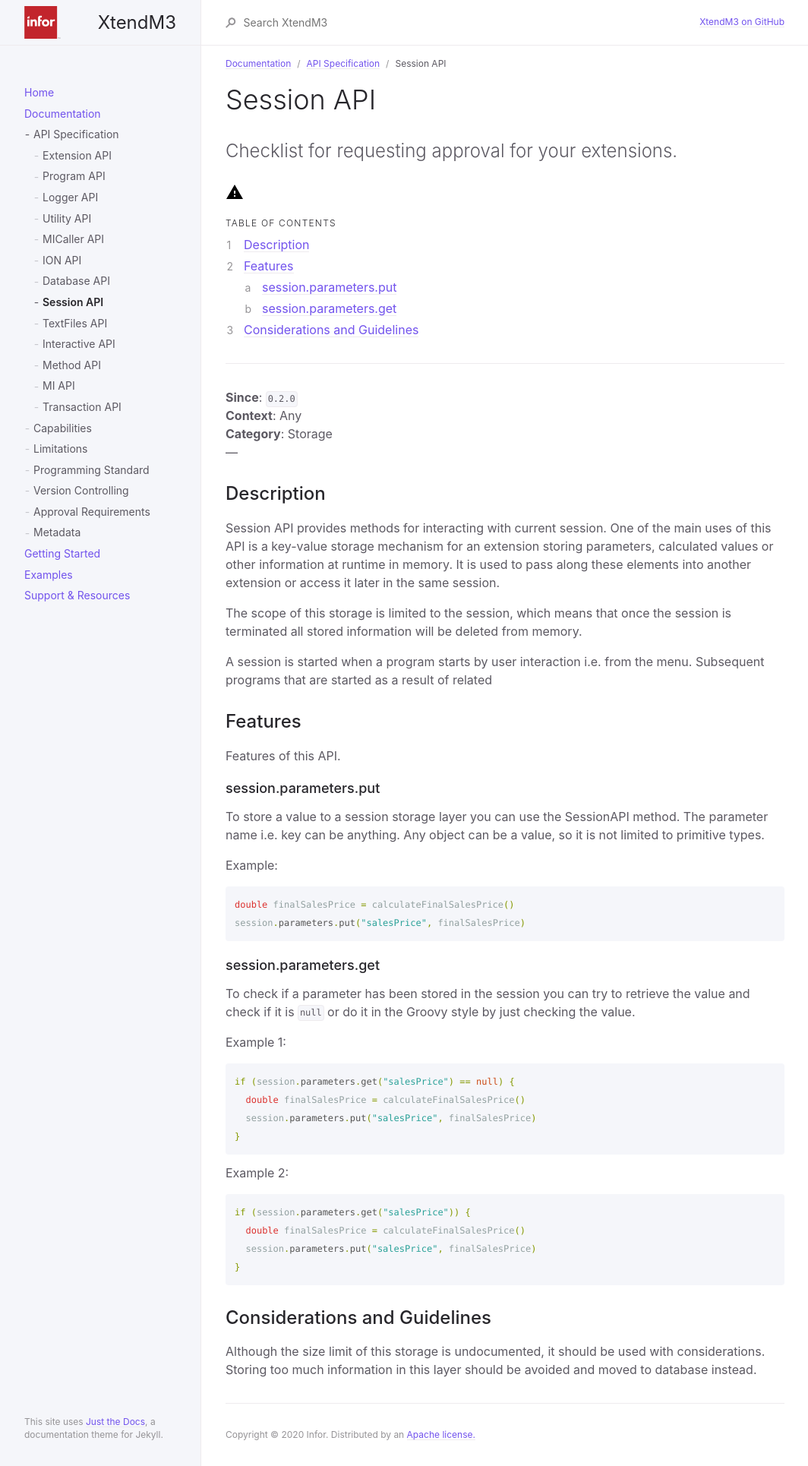
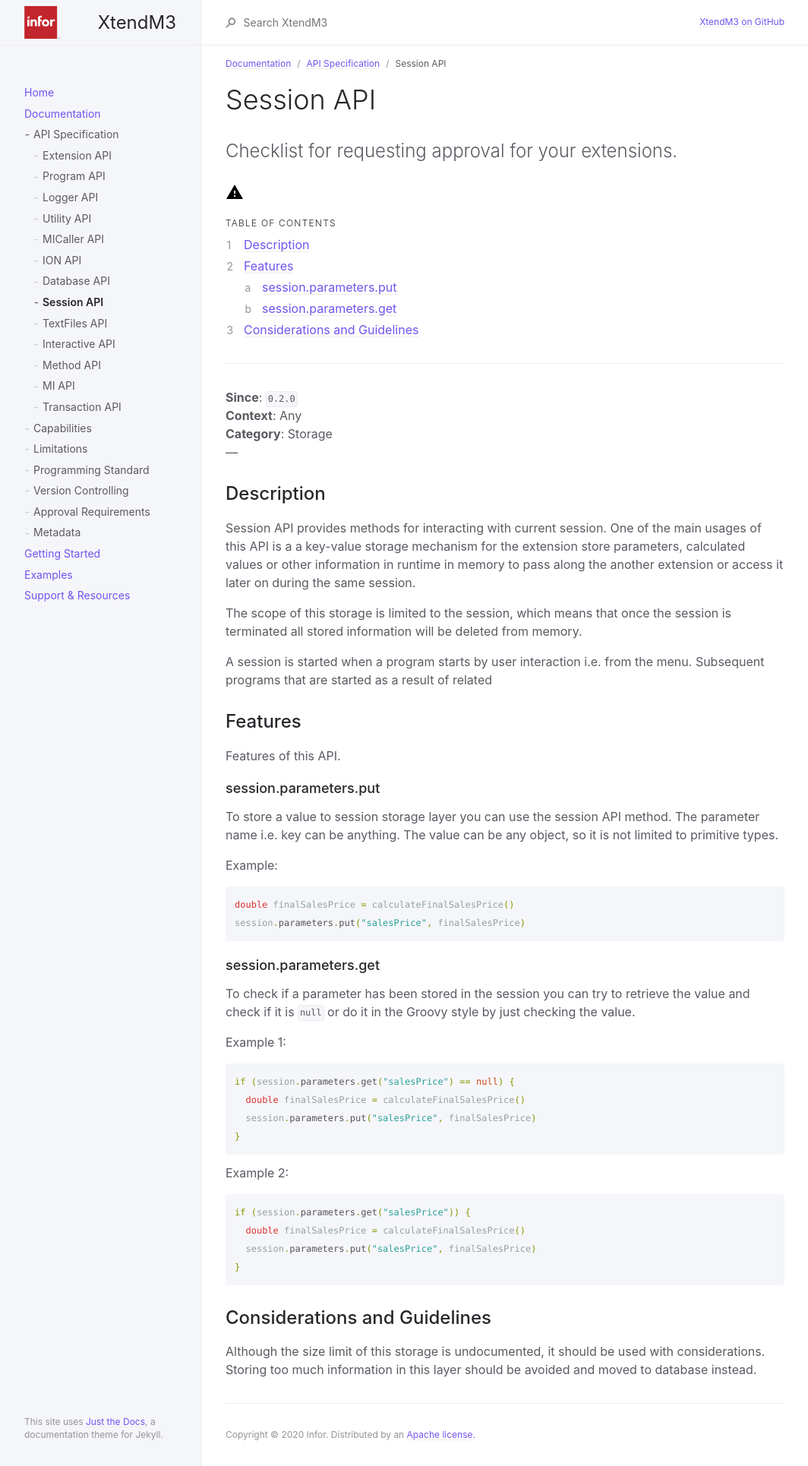
Before and after one commit to infor-cloud/xtendm3, a Jekyll site: the page built from docs/documentation/api-specification/session-api.md, in a window 1280 px wide. Shown: the whole page at 76% size, without its empty margins (107-1171 px from the left). Built offline with Jekyll 4.4.1, drawn with Linux system fonts in a browser that asks for light colours.

Commit message:
syntax corrected

````diff
--- a/docs/documentation/api-specification/session-api.md
+++ b/docs/documentation/api-specification/session-api.md
@@ -26,9 +26,9 @@ Checklist for requesting approval for your extensions.
 **Category**: Storage
 ---
 ## Description
-Session API provides methods for interacting with current session. One of the main uses of this API is a key-value
-storage mechanism for an extension storing parameters, calculated values or other information at runtime in memory. It is used to
-pass along these elements into another extension or access it later in the same session.
+Session API provides methods for interacting with current session. One of the main usages of this API is a a key-value
+storage mechanism for the extension store parameters, calculated values or other information in runtime in memory to
+pass along the another extension or access it later on during the same session.
 
 The scope of this storage is limited to the session, which means that once the session is terminated all stored
 information will be deleted from memory.
@@ -41,8 +41,8 @@ as a result of related
 Features of this API.
 
 ### session.parameters.put
-To store a value to a session storage layer you can use the SessionAPI method. The parameter name i.e. key can be
-anything. Any object can be a value, so it is not limited to primitive types.
+To store a value to session storage layer you can use the session API method. The parameter name i.e. key can be
+anything. The value can be any object, so it is not limited to primitive types.
 
 Example:
 ```groovy
````
